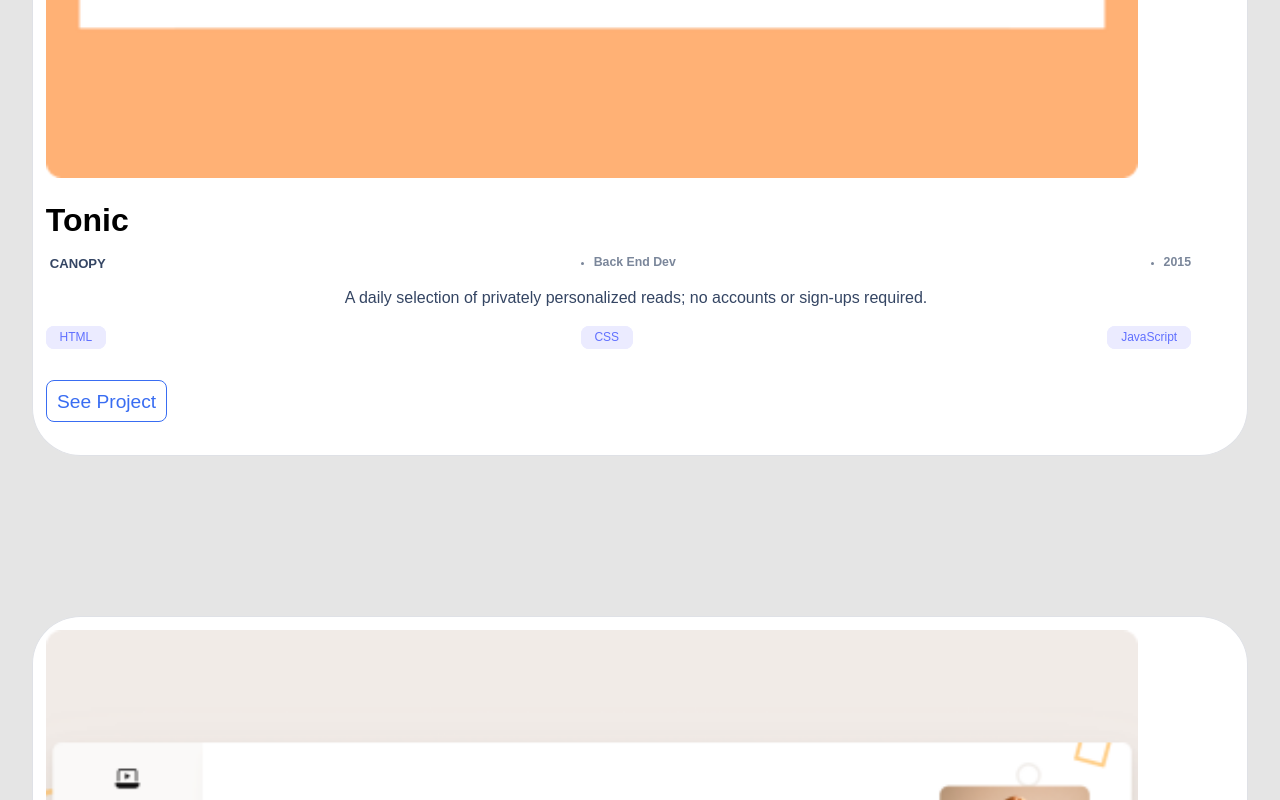
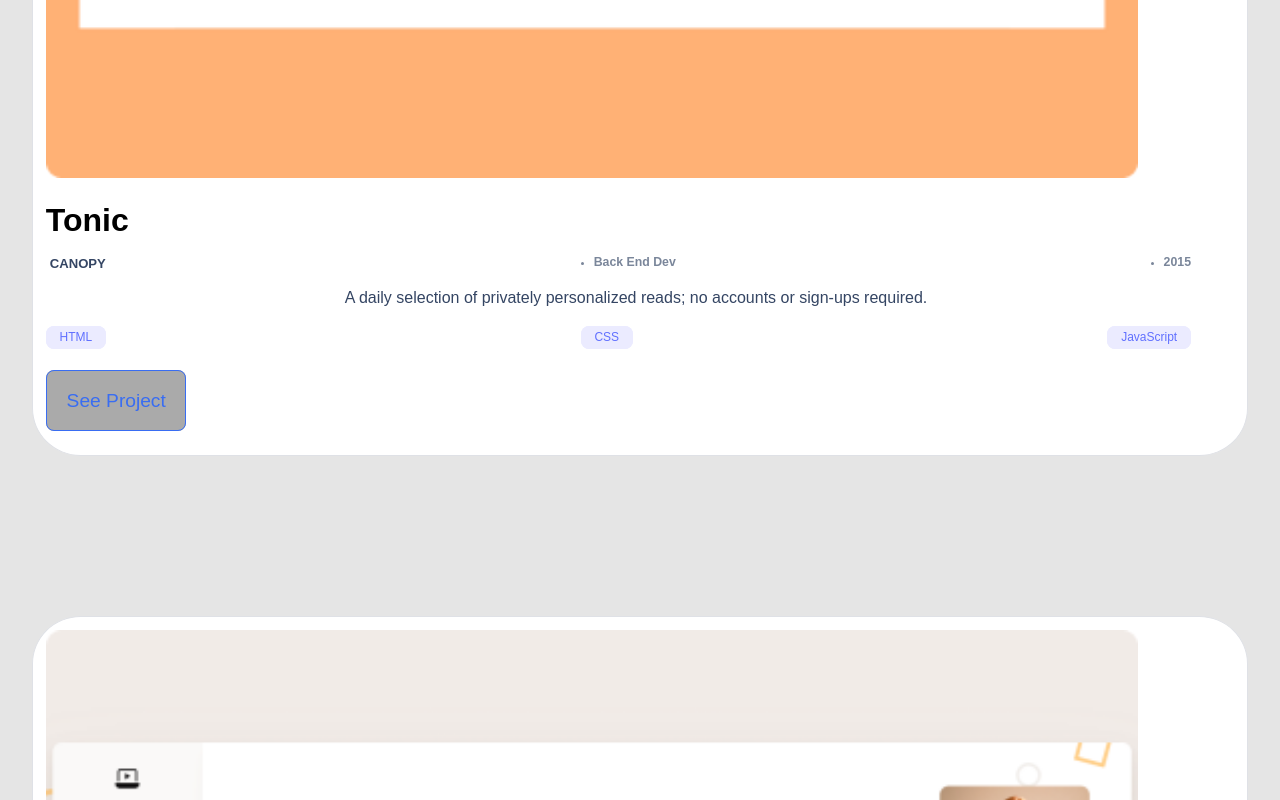
Before and after one commit to JhonatanErosa/Project-2_Portfolio.io, a website: page index.html in a window 1280 px wide. In both pictures the pointer is over the link 106 px from the left and 1704 px from the top of the page. Shown: the part 1304-2104 px from the top of the page. Drawn offline with Linux system fonts and the light colour scheme.

Commit message:
Add transition to the button in the works section

```diff
--- a/style.css
+++ b/style.css
@@ -179,6 +179,13 @@ h4{
   border-radius: 0.5rem;
   text-decoration: none;
   padding: 0.5em;
+  background-color: #fff;
+  transition: padding 1s, background-color 1s;
+}
+
+.btn2:hover {
+  padding: 1em;
+  background-color: #aaa;
 }
 
 .about-section {
```
